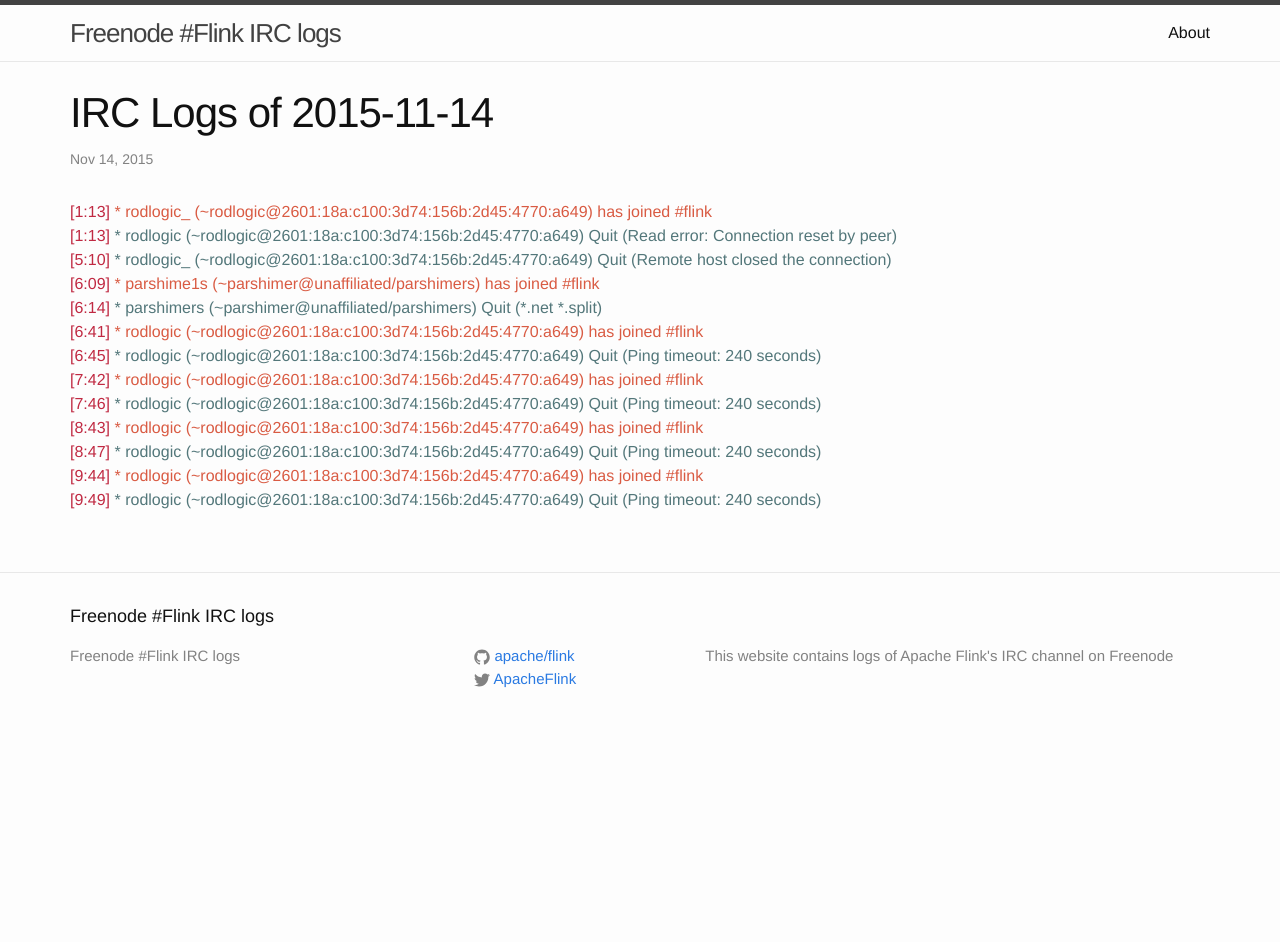
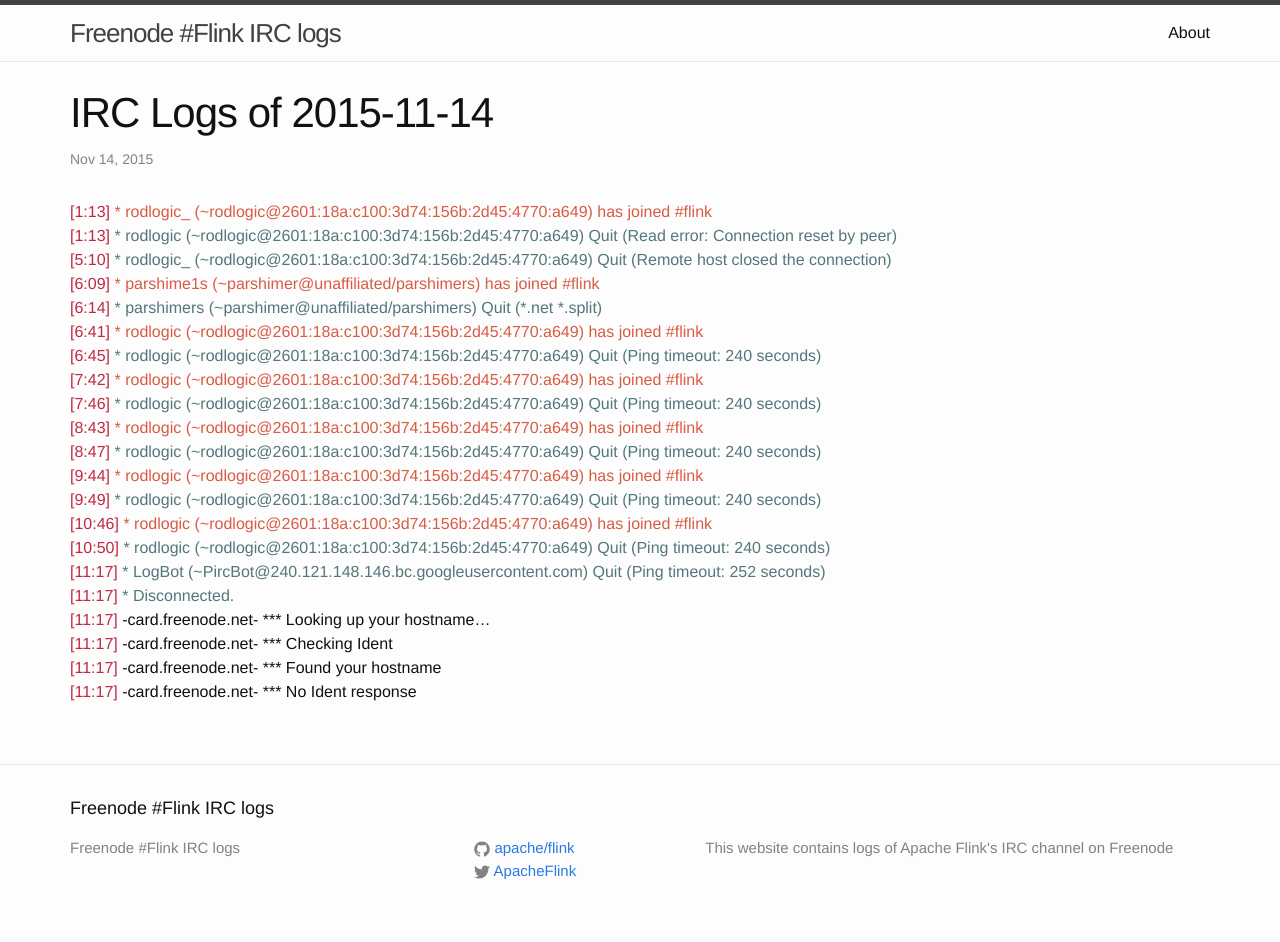
Before and after one commit to flink-irc-logs/flink-irc-logs.github.io, a Jekyll site: the page built from _posts/2015-11-14-logs.markdown, in a window 1280 px wide. Built offline with Jekyll 4.4.1, drawn with Linux system fonts in a browser that asks for light colours; before the commit the page ends 900 px from its top, so only the background shows below that.

Commit message:
Update of the logs on Sat Nov 14 12:21:07 CET 2015

```diff
--- a/_posts/2015-11-14-logs.markdown
+++ b/_posts/2015-11-14-logs.markdown
@@ -17,3 +17,11 @@
 <span class="irc-date">[8:47]</span> <span class="irc-navy">* rodlogic (~rodlogic@2601:18a:c100:3d74:156b:2d45:4770:a649) Quit (Ping timeout: 240 seconds)</span><br />
 <span class="irc-date">[9:44]</span> <span class="irc-green">* rodlogic (~rodlogic@2601:18a:c100:3d74:156b:2d45:4770:a649) has joined #flink</span><br />
 <span class="irc-date">[9:49]</span> <span class="irc-navy">* rodlogic (~rodlogic@2601:18a:c100:3d74:156b:2d45:4770:a649) Quit (Ping timeout: 240 seconds)</span><br />
+<span class="irc-date">[10:46]</span> <span class="irc-green">* rodlogic (~rodlogic@2601:18a:c100:3d74:156b:2d45:4770:a649) has joined #flink</span><br />
+<span class="irc-date">[10:50]</span> <span class="irc-navy">* rodlogic (~rodlogic@2601:18a:c100:3d74:156b:2d45:4770:a649) Quit (Ping timeout: 240 seconds)</span><br />
+<span class="irc-date">[11:17]</span> <span class="irc-navy">* LogBot (~PircBot@240.121.148.146.bc.googleusercontent.com) Quit (Ping timeout: 252 seconds)</span><br />
+<span class="irc-date">[11:17]</span> <span class="irc-navy">* Disconnected.</span><br />
+<span class="irc-date">[11:17]</span> <span class="irc-brown">-card.freenode.net- *** Looking up your hostname...</span><br />
+<span class="irc-date">[11:17]</span> <span class="irc-brown">-card.freenode.net- *** Checking Ident</span><br />
+<span class="irc-date">[11:17]</span> <span class="irc-brown">-card.freenode.net- *** Found your hostname</span><br />
+<span class="irc-date">[11:17]</span> <span class="irc-brown">-card.freenode.net- *** No Ident response</span><br />
```
